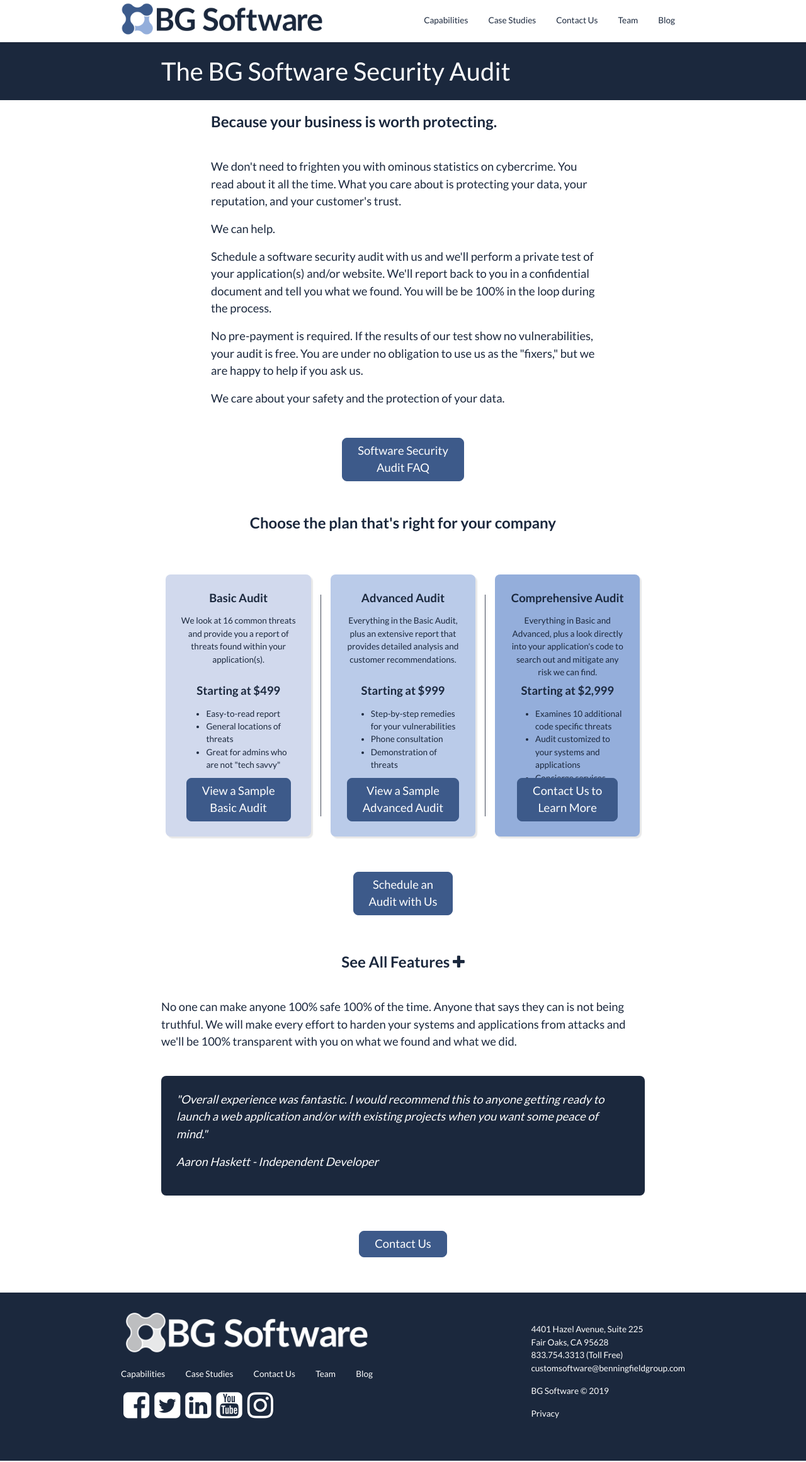
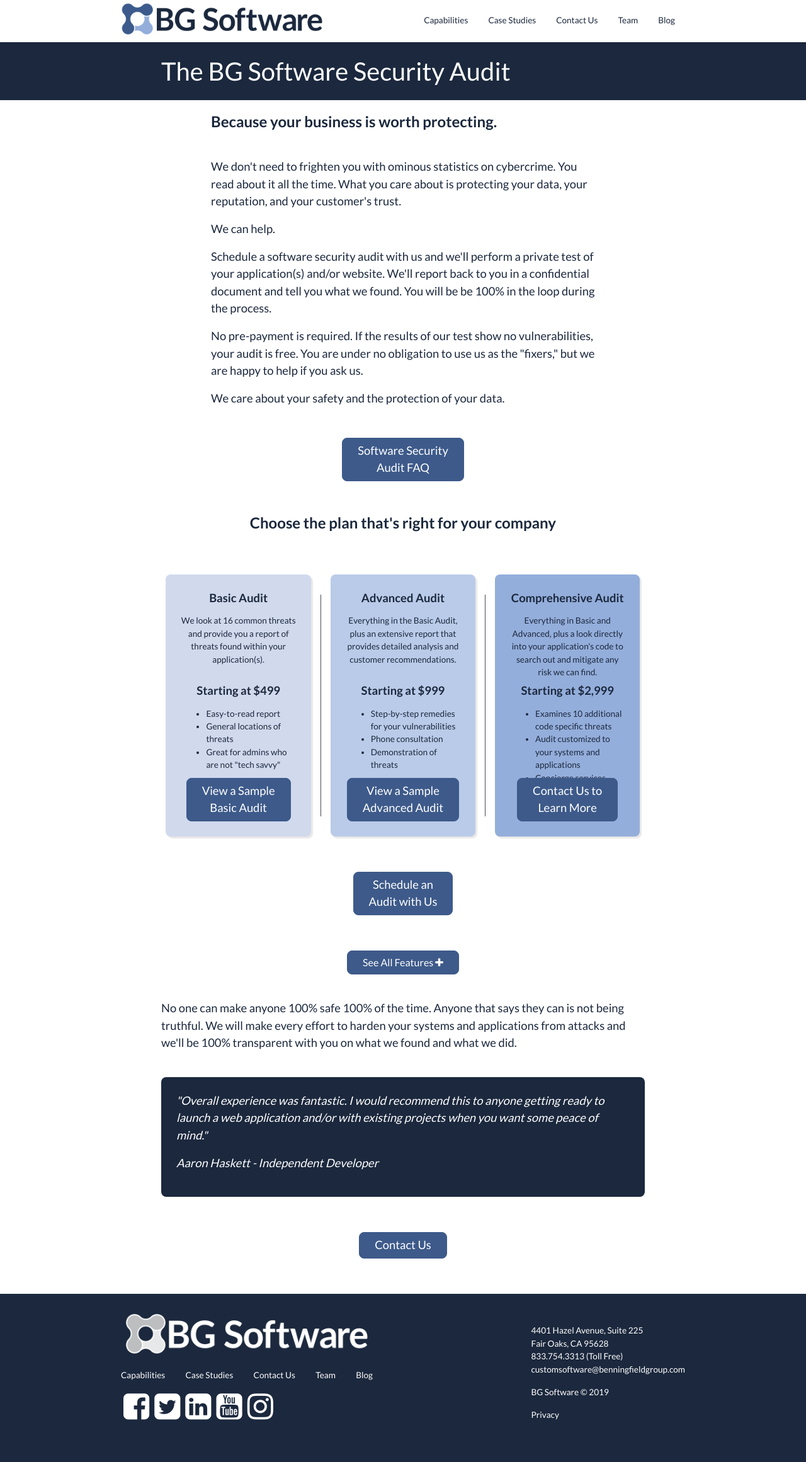
Before and after one commit to bgsoftware/company-site, a Jekyll site: the page built from software-security-audit/index.html, in a window 1280 px wide. Shown: the whole page at 63% size. Built offline with Jekyll 4.4.1, drawn with Linux system fonts in a browser that asks for light colours; comment, search, counter and statistics services are not loaded.

Commit message:
Change See All Features to be a call to action button

```diff
--- a/software-security-audit/index.html
+++ b/software-security-audit/index.html
@@ -108,7 +107,10 @@ tags: [Security, Audit]
       aria-controls="security-audit__table-container"
       onclick="toggleText('security-audit__table-container', true)"
     >
-      <i class="fa fa-plus color-dark-blue" aria-hidden="true"></i>
+      <button class="button btn cta-button-blue font-weight-light">
+        See All Features
+        <i class="fa fa-plus color-white" aria-hidden="true"></i>
+      </button>
     </a>
     <a
       id="security-audit__table-container-close"
@@ -120,7 +122,10 @@ tags: [Security, Audit]
       onclick="toggleText('security-audit__table-container')"
       class="d-none"
     >
-      <i class="fa fa-minus color-dark-blue" aria-hidden="true"></i>
+      <button class="button btn cta-button-blue font-weight-light">
+        See All Features
+        <i class="fa fa-minus color-white" aria-hidden="true"></i>
+      </button>
     </a>
   </h2>
 </div>
```
Also changed, not shown: other parts of software-security-audit/index.html (+0 -1 lines).
